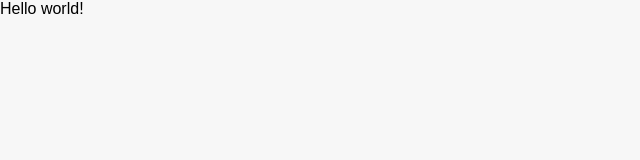
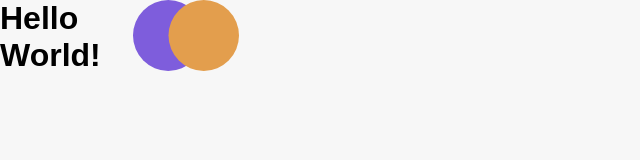
Before and after one commit to anixide/mdx-blog, a Gatsby site: page / in a window 1280 px wide. Shown: the whole page, without its empty margins (0-640 px from the left). Built offline with nearby package versions, Linux system fonts and the light colour scheme; Gatsby itself is replaced by a stand-in of ours; a web font is replaced by a local one.

Commit message:
Added Nav Menu

```diff
--- a/src/components/Container.js
+++ b/src/components/Container.js
@@ -1,8 +1,7 @@
 import React from "react";
 import { ContainerWrapper} from "../elements"
+import {Nav} from "../components"
 
 export const Container = ({children}) => {
-    <ContainerWrapper>
-        {cjoldr}
-    </ContainerWrapper>
+    return <ContainerWrapper><Nav/>{children}</ContainerWrapper>
 }
--- /dev/null
+++ b/src/components/Nav.js
@@ -0,0 +1,21 @@
+import React from "react"
+import {useStaticQuery, Link, graphql} from "gatsby"
+import {NavWrapper} from "../elements"
+
+export const Nav = () => {
+
+    const data = useStaticQuery(graphql`
+        query {
+            logo: file(relativePath: {eq: "logo.svg"}) {
+                publicURL
+            }
+        }
+    `)
+
+    return <NavWrapper>
+            <Link to="/">
+                <img src={data.logo.publicURL} alt="My Logo"/>
+            </Link>
+        </NavWrapper>
+
+}
--- /dev/null
+++ b/src/components/index.js
@@ -0,0 +1,2 @@
+export * from "./Container"
+export * from "./Nav"
--- /dev/null
+++ b/src/elements/NavElements.js
@@ -0,0 +1,12 @@
+import styled from "styled-components"
+
+export const NavWrapper = styled.nav`
+    grid-column: 2 / span 12;
+    grid-row: 1 / 2;
+    display: flex;
+    align-items: center;
+
+     @media ${props => props.theme.breakpoints.tablet} {
+         grid-column: 2 / span 6;
+     }
+`
--- a/src/elements/index.js
+++ b/src/elements/index.js
@@ -1,11 +1,2 @@
-import react from "react";
-import { Container } from "../components/Container";
-import * from "./ContainerElements";
-
-export const IndexPage = () => {
-    <container>
-        <h1>Hello world!</h1>
-    </container>
-}
-
-export default IndexPage;
+export * from "./ContainerElements";
+export * from "./NavElements";
--- a/src/pages/index.js
+++ b/src/pages/index.js
@@ -1,5 +1,10 @@
 import React from "react"
+import { Container } from "../components"
 
 export default function Home() {
-  return <div>Hello world!</div>
+  return (
+    <Container>
+      <h1>Hello World!</h1>
+    </Container>
+  )
 }
```
Also changed, not shown: src/images/logo.svg (added).
